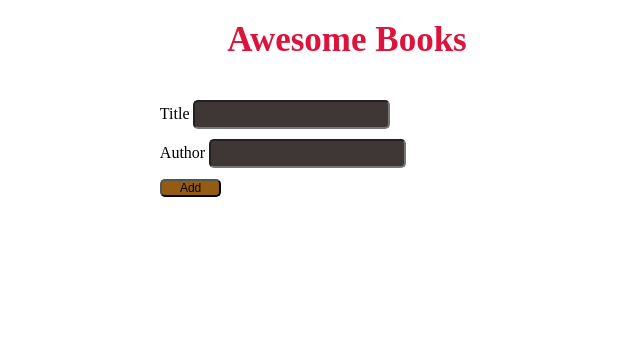
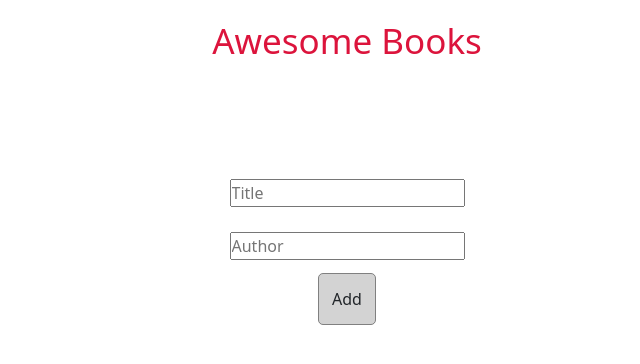
Before and after one commit to Aduda-Boaz/awesome-book-list, a website: page index.html in a window 1280 px wide. Shown: the whole page, without its empty margins (293-933 px from the left). Drawn offline with nearby package versions, Linux system fonts and the light colour scheme.

Commit message:
Add style to list

```diff
--- a/book_store.js
+++ b/book_store.js
@@ -27,9 +27,13 @@ class Library {
     this.books = books;
     listB.innerHTML = '';
     for (let e = 0; e < books.length; e += 1) {
-      listB.innerHTML += `  <li class="book-title">${books[e].title}</li>
-      <li class="book-author">${books[e].author}</li>
-      <button type="button" id="btn-remove" onclick="a.bookRemove(${e}, a)">Remove</button>`;
+      listB.innerHTML += `
+      <li class="list-group-item d-flex justify-content-between align-items-start list-group-item-action p-4 book-title">
+      <div class="ml-1">
+      <p class="fs-4 mt-3">"${books[e].title}" by ${books[e].author}</p>
+      </div>
+      <button type="button" id="btn-remove" onclick="a.bookRemove(${e}, a)">Remove</button>
+      </li>`;
     }
   }
 
--- a/index.html
+++ b/index.html
@@ -4,23 +4,28 @@
     <meta charset="UTF-8" />
     <meta http-equiv="X-UA-Compatible" content="IE=edge" />
     <meta name="viewport" content="width=device-width, initial-scale=1.0" />
-    <link rel="stylesheet" href="style.css">
+    <link
+      href="https://cdn.jsdelivr.net/npm/bootstrap@5.0.2/dist/css/bootstrap.min.css"
+      rel="stylesheet"
+      integrity="sha384-EVSTQN3/azprG1Anm3QDgpJLIm9Nao0Yz1ztcQTwFspd3yD65VohhpuuCOmLASjC"
+      crossorigin="anonymous"
+    />
+    <link rel="stylesheet" href="style.css" />
     <title>Awesome book</title>
   </head>
-
   <body>
-    <div class="book-container">
-      <h1 class="heading">Awesome Books</h1>
-      <section id="book-list" class="list"></section>
-    </div>
+    <h1 class="heading">Awesome Books</h1>
+    <section
+      id="book-list"
+      class="list container text-center align-middle py-5"
+    ></section>
 
     <div class="text_input">
       <div class="container">
-        <form class="book-list" id="Libreria" method="POST">
+        <form class="Book-list" id="Libreria" method="POST">
           <div>
-            <label for="Title">Title</label>
             <input
-              aria-label="Title"
+              placeholder="Title"
               type="text"
               id="Title"
               class="title"
@@ -29,9 +34,8 @@
             />
           </div>
           <div>
-            <label for="Author">Author</label>
             <input
-              aria-label="Author"
+              placeholder="Author"
               type="text"
               id="Author"
               class="author"
@@ -39,7 +43,7 @@
               required
             />
           </div>
-          <button id="btn" type="submit">Add</button>
+          <button id="btn" class="addBtn btn fs-6" type="submit">Add</button>
         </form>
       </div>
     </div>
--- a/style.css
+++ b/style.css
@@ -2,6 +2,11 @@
   padding: 0;
   margin: 0;
   box-sizing: border-box;
+}
+
+li {
+  text-decoration: none;
+  list-style: none;
 }
 
 .heading {
@@ -11,51 +16,28 @@
   text-align: center;
 }
 
-.book-container {
-  display: grid;
-  justify-content: center;
-}
-
-.list {
-  display: flex;
-  justify-content: space-between;
-  align-items: center;
-  margin: 10px 0;
-  width: 100%;
-  list-style: none;
-  text-align: center;
+.title,
+.author {
+  margin: 1vw;
 }
 
 .text_input {
-  display: flex;
-  flex-direction: column;
-  margin-bottom: 35px;
-  align-items: center;
-  margin-top: 20px;
-  width: 90%;
-}
-
-.text_input input {
-  padding: 5px 8px;
-  margin-bottom: 10px;
-  color: rgb(243, 234, 234);
-  background-color: rgb(63, 54, 54);
-  border-radius: 5px;
-}
-
-.book-list button {
-  justify-self: flex-end;
-  font-size: 12px;
-  width: 25%;
-  font-family: 'Balsamiq Sans', sans-serif;
-  background-color: #945c13;
-  border-radius: 5px;
+  text-align: center;
 }
 
 .book {
   border: black solid 1px;
 }
 
-.book-title {
-  margin: 1px;
+#contactContainer {
+  margin-top: 3vw;
+  padding-top: 3vw;
 }
+
+#btn-remove,
+.addBtn {
+  border: 1px solid gray;
+  background-color: lightgray;
+  border-radius: 5px;
+  padding: 1vw;
+}
```
